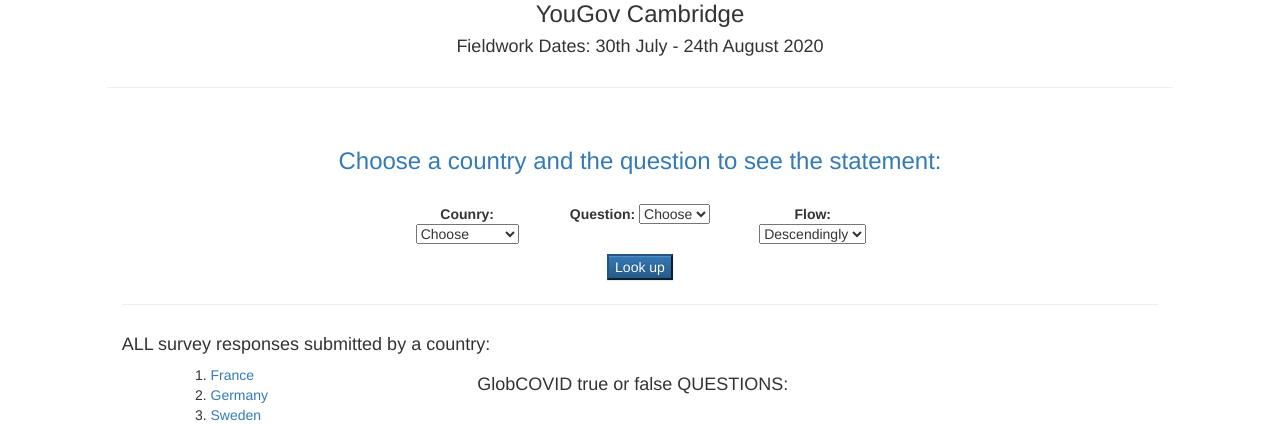
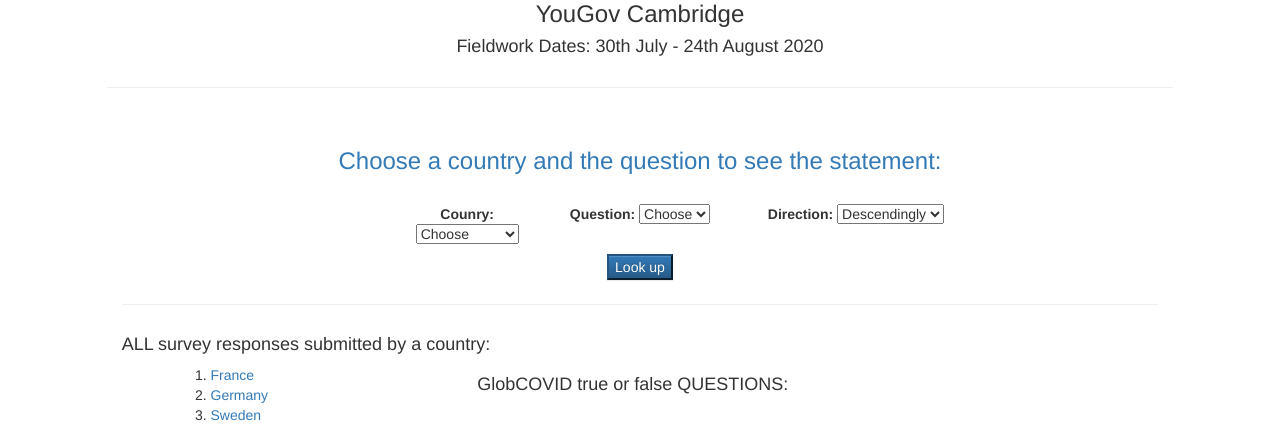
Before and after one commit to Maciek-cod/my-first-blog, a Django app: page /conspi/ in a window 1280 px wide. Shown: the part 151-576 px from the top of the page. Run offline with Django 3.2, Linux system fonts and the light colour scheme; data comes from the database, SQL or seed files in the repository; some libraries are stand-ins or nearby versions.

Commit message:
Responsive niceeee

```diff
--- a/conspi/templates/conspi/home.html
+++ b/conspi/templates/conspi/home.html
@@ -122,7 +122,7 @@
               {% csrf_token %}
               <p class="col-xs-4 col-md-2 col-md-offset-3"><b>Counry: </b>{{ form.country}}</p>
               <p class="col-xs-4 col-md-2"><b>Question: </b>{{ form.question}}</p>
-              <p class="col-xs-4 col-md-2"><b>Flow: </b>{{ form.flow}}</p>
+              <p class="col-xs-4 col-md-2 col-lg-3"><b>Direction: </b>{{ form.flow}}</p>
               <br>
               <br>
               <div class="col-xs-12 text-center">
```
